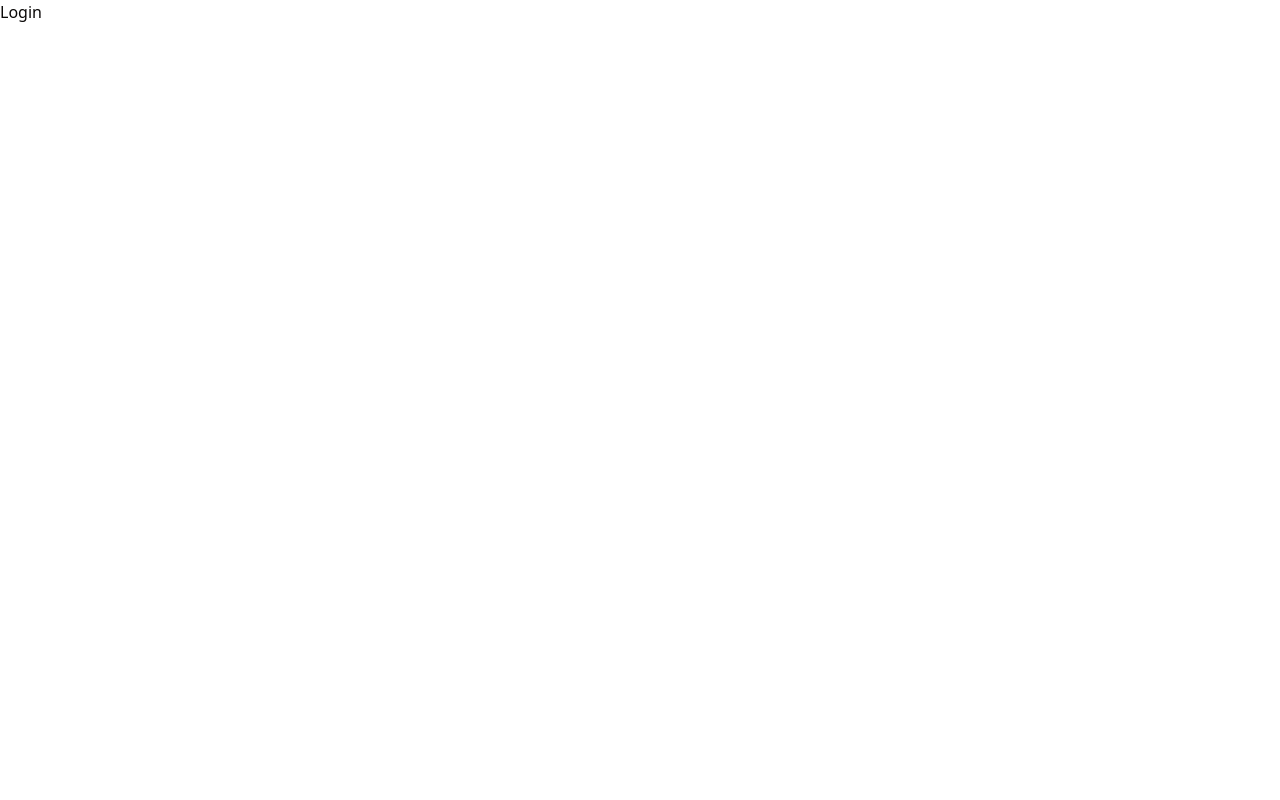
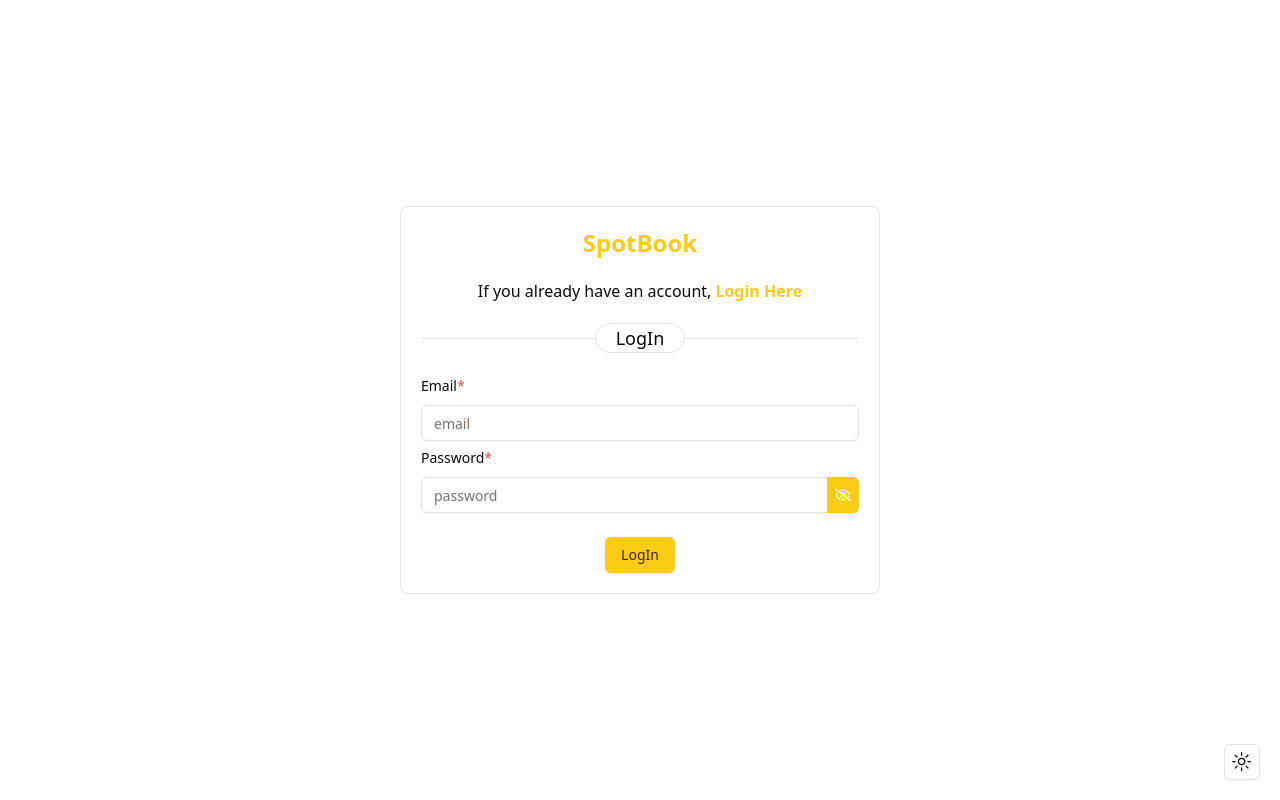
Before and after one commit to raybagas7/Spotlite_BookStore_FE, a Next.js app: page /login in a window 1280 px wide. Built offline with nearby package versions, Linux system fonts and the light colour scheme.

Commit message:
feat(Navigation): - conditional rendiring navigation for loggedin user and guest

```diff
--- /dev/null
+++ b/src/components/Form/LoginForm.tsx
@@ -0,0 +1,135 @@
+import * as z from 'zod';
+import Link from 'next/link';
+import React, { useState } from 'react';
+import HeaderLined from '../HeaderLined';
+import {
+  Form,
+  FormControl,
+  FormField,
+  FormItem,
+  FormLabel,
+  FormMessage,
+} from '@/components/ui/form';
+import { FaRegEyeSlash, FaRegEye } from 'react-icons/fa6';
+import { useForm } from 'react-hook-form';
+import { zodResolver } from '@hookform/resolvers/zod';
+import { Input } from '../ui/input';
+import { InputPrime } from '../ui/input-prime';
+import { Button } from '../ui/button';
+import services from '@/utils/service';
+import { setCookie } from 'cookies-next';
+import { toast } from 'sonner';
+import { useRouter } from 'next/router';
+
+const LoginForm = () => {
+  const [showPasswod, setShowPassword] = useState<boolean>(false);
+  const router = useRouter();
+  const onToggleShowPassword = () => {
+    setShowPassword((prev) => !prev);
+  };
+
+  const loginFormSchema = z.object({
+    email: z.string().email({ message: 'Must be a valid email' }),
+    password: z
+      .string()
+      .min(8, { message: 'Password must be at least 8 characters long' }),
+  });
+
+  const form = useForm<z.infer<typeof loginFormSchema>>({
+    resolver: zodResolver(loginFormSchema),
+    defaultValues: {
+      email: '',
+      password: '',
+    },
+  });
+
+  async function onSubmit(values: z.infer<typeof loginFormSchema>) {
+    const res = await services.postLogin(values);
+    if (res.error) {
+      console.log(res.message);
+      toast.warning(res.message);
+    } else {
+      console.log(res.data?.token);
+      setCookie('token', res.data?.token);
+      toast.success(res.message);
+      router.push('/');
+    }
+  }
+
+  return (
+    <div className="shadow-drop-line mt-5 w-[80vw] rounded-lg border-[1px] border-border bg-background p-5 lg:mt-0 lg:w-[30rem]">
+      <div className="space-y-3 lg:space-y-5">
+        <p className="text-center text-2xl font-bold text-primary">SpotBook</p>
+        <div className="flex flex-col justify-center gap-1 text-center text-xs lg:flex-row lg:text-base">
+          <p className="hidden lg:block">{`If you already have an account,`}</p>
+          <Link
+            href={'/login'}
+            className="text-primary font-bold transition-transform hover:underline hover:transition-transform"
+          >
+            Login Here
+          </Link>
+        </div>
+        <HeaderLined className="text-sm lg:text-base">LogIn</HeaderLined>
+        <Form {...form}>
+          <form onSubmit={form.handleSubmit(onSubmit)} className="space-y-1">
+            <FormField
+              control={form.control}
+              name="email"
+              render={({ field }) => (
+                <FormItem>
+                  <FormLabel className="font-base">
+                    Email
+                    <span className="text-red-500">*</span>
+                  </FormLabel>
+                  <FormControl>
+                    <Input type="email" placeholder="email" {...field} />
+                  </FormControl>
+                  <FormMessage />
+                </FormItem>
+              )}
+            />
+            <FormField
+              control={form.control}
+              name="password"
+              render={({ field }) => (
+                <FormItem>
+                  <FormLabel className="font-base">
+                    Password
+                    <span className="text-red-500">*</span>
+                  </FormLabel>
+                  <FormControl>
+                    <InputPrime
+                      icon={
+                        showPasswod ? (
+                          <FaRegEye
+                            className=" cursor-pointer dark:text-primary-foreground"
+                            onClick={onToggleShowPassword}
+                          />
+                        ) : (
+                          <FaRegEyeSlash
+                            className=" cursor-pointer dark:text-primary-foreground"
+                            onClick={onToggleShowPassword}
+                          />
+                        )
+                      }
+                      iconEnd
+                      type={showPasswod ? 'text' : 'password'}
+                      placeholder="password"
+                      {...field}
+                    />
+                  </FormControl>
+                  <FormMessage />
+                </FormItem>
+              )}
+            />
+            <div className="flex w-full justify-center pt-5 ">
+              <Button className="w-full lg:w-fit">LogIn</Button>
+            </div>
+          </form>
+        </Form>
+      </div>
+    </div>
+  );
+};
+
+export default LoginForm;
--- a/src/components/Navigation/MainNavigation.tsx
+++ b/src/components/Navigation/MainNavigation.tsx
@@ -2,6 +2,9 @@ import React, { useEffect } from 'react';
 import TopNavigation from './TopNavigation';
 import MobileNavigation from './MobileNavigation';
 import { useUser } from '@/store/useUser';
+import Link from 'next/link';
+import { FaUserAlt } from 'react-icons/fa';
+import { IoIosHome, IoMdLogIn, IoMdLogOut } from 'react-icons/io';
 // import { useUser } from '@/store/user/useUser';
 // import AdminTopNavigation from './AdminTopNavigation';
 // import AdminMobileNavigation from './AdminMobileNavigation';
@@ -16,7 +19,49 @@ const MainNavigation = () => {
   }, [userData, getUserData]);
 
   if (!userData) {
-    return null;
+    return (
+      <>
+        <nav className="fixed top-0 z-[100] w-full border-b-[1px] bg-background/60 px-3 py-3 backdrop-blur md:px-28 2xl:px-72">
+          <div className="flex w-full items-center justify-between gap-2 ">
+            <div className="flex items-center gap-1">
+              <Link href="/">
+                <h1 className="text-xl font-bold max-md:text-base text-primary underline">
+                  SpotBook
+                </h1>
+              </Link>
+            </div>
+            <ul className="flex items-center gap-5 max-md:hidden">
+              <Link href="/">
+                <li className="cursor-pointer font-bold transition-colors hover:text-primary">
+                  Home
+                </li>
+              </Link>
+              <Link href={'/login'}>
+                <li className="cursor-pointer font-bold transition-colors hover:text-primary">
+                  Login
+                </li>
+              </Link>
+            </ul>
+          </div>
+        </nav>
+        <div className="fixed bottom-0 z-50 w-full rounded-t-xl border-t bg-background py-1.5 shadow md:hidden">
+          <ul className="flex w-full items-center justify-evenly gap-5 ">
+            <Link href={'/'}>
+              <li className="flex cursor-pointer flex-col items-center text-xs transition-colors hover:text-primary">
+                <IoIosHome className="h-5 w-5" />
+                <p>Home</p>
+              </li>
+            </Link>
+            <Link href={'/login'}>
+              <li className="flex cursor-pointer flex-col items-center text-xs transition-colors hover:text-primary">
+                <IoMdLogIn className="h-5 w-5" />
+                <p>Logout</p>
+              </li>
+            </Link>
+          </ul>
+        </div>
+      </>
+    );
   }
   console.log(userData);
 
--- a/src/components/Navigation/MobileNavigation.tsx
+++ b/src/components/Navigation/MobileNavigation.tsx
@@ -2,7 +2,7 @@ import React from 'react';
 import { FaUserAlt } from 'react-icons/fa';
 import { IoMdLogOut, IoIosHome } from 'react-icons/io';
 import Link from 'next/link';
-import { deleteCookie, getCookie } from 'cookies-next';
+import { deleteCookie } from 'cookies-next';
 import { useRouter } from 'next/router';
 
 const MobileNavigation = () => {
--- a/src/components/Navigation/TopNavigation.tsx
+++ b/src/components/Navigation/TopNavigation.tsx
@@ -2,8 +2,10 @@ import React from 'react';
 import Link from 'next/link';
 import { deleteCookie } from 'cookies-next';
 import { useRouter } from 'next/router';
+import { useUser } from '@/store/useUser';
 
 const TopNavigation = () => {
+  const { userData } = useUser();
   const router = useRouter();
   const onLogout = async () => {
     deleteCookie('token', { path: '/' });
@@ -13,12 +15,20 @@ const TopNavigation = () => {
   return (
     <nav className="fixed top-0 z-[100] w-full border-b-[1px] bg-background/60 px-3 py-3 backdrop-blur md:px-28 2xl:px-72">
       <div className="flex w-full items-center justify-between gap-2 ">
-        <div className="flex items-center gap-1">
+        <div className="flex items-center gap-1 w-full">
           <Link href="/">
-            <h1 className="text-xl font-bold max-md:text-base">
-              Employee Management
+            <h1 className="text-xl font-bold max-md:text-base text-primary underline">
+              SpotBook
             </h1>
           </Link>
+          <div className="border-l-2 w-full overflow-hidden  relative h-8  flex items-center  border-primary ml-3 pl-3">
+            <p className="text-xl absolute animate-slide_right_to_left font-bold max-md:text-base">
+              <span className="text-primary">Hi</span> {userData?.name}!
+            </p>
+            <p className="text-xl absolute animate-slide_left_to_right font-bold max-md:text-base">
+              Order Book Now!
+            </p>
+          </div>
         </div>
         <ul className="flex items-center gap-5 max-md:hidden">
           <Link href="/">
--- a/src/pages/login/index.tsx
+++ b/src/pages/login/index.tsx
@@ -1,7 +1,32 @@
+import LoginForm from '@/components/Form/LoginForm';
+import { ModeToggle } from '@/components/ui/mode-toggle';
+import { ThemeProvider } from '@/components/ui/theme-provider';
+import Head from 'next/head';
+import { Toaster } from 'sonner';
 import React from 'react';
 
-const Login = () => {
-  return <div>Login</div>;
+const index = () => {
+  return (
+    <>
+      <Head>
+        <title>Login</title>
+        <meta name="spotlite" content="Generated by create next app" />
+        <meta name="viewport" content="width=device-width, initial-scale=1" />
+        <link rel="icon" href="/favicon.ico" />
+      </Head>
+      <ThemeProvider attribute="class" defaultTheme="system">
+        <main className="min-w-screen flex min-h-screen items-center justify-center">
+          <div className="flex flex-col gap-1 px-5 lg:flex-row lg:gap-32">
+            <LoginForm />
+          </div>
+          <div className="fixed bottom-5 right-5 z-[50] rounded-lg bg-background">
+            <ModeToggle />
+          </div>
+          <Toaster richColors closeButton />
+        </main>
+      </ThemeProvider>
+    </>
+  );
 };
 
-export default Login;
+export default index;
--- a/src/pages/signup/index.tsx
+++ b/src/pages/signup/index.tsx
@@ -1,10 +1,9 @@
 import SignupForm from '@/components/Form/SignupForm';
-import HeaderLined from '@/components/HeaderLined';
 import { ModeToggle } from '@/components/ui/mode-toggle';
 import { ThemeProvider } from '@/components/ui/theme-provider';
 import Head from 'next/head';
+import { Toaster } from 'sonner';
 import React from 'react';
-import { Toaster } from 'sonner';
 
 const Signup = () => {
   return (
--- a/src/utils/service.ts
+++ b/src/utils/service.ts
@@ -5,6 +5,19 @@ const services = (() => {
   const postSignup = async (payload: SignUpPayload) => {
     return fetchWithoutToken<SignupResponse>(
       `${process.env.BASE_API_URL}/auth/signup`,
+      {
+        method: 'POST',
+        body: JSON.stringify(payload),
+        headers: {
+          'Content-Type': 'application/json', // Specify the content type of the request body
+        },
+      }
+    );
+  };
+
+  const postLogin = async (payload: LoginUpPayload) => {
+    return fetchWithoutToken<LoginResponse>(
+      `${process.env.BASE_API_URL}/auth/login`,
       {
         method: 'POST',
         body: JSON.stringify(payload),
@@ -42,6 +55,7 @@ const services = (() => {
   return {
     postSignup,
     getUserData,
+    postLogin,
   };
 })();
 
```
Also changed, not shown: src/interfaces/service.ts (+11 -2 lines), tailwind.config.ts (+55 -39 lines).
